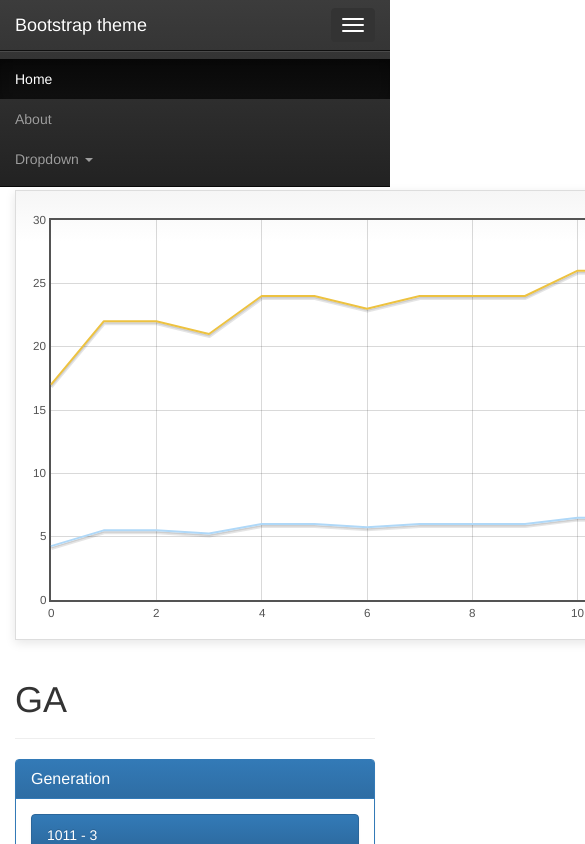
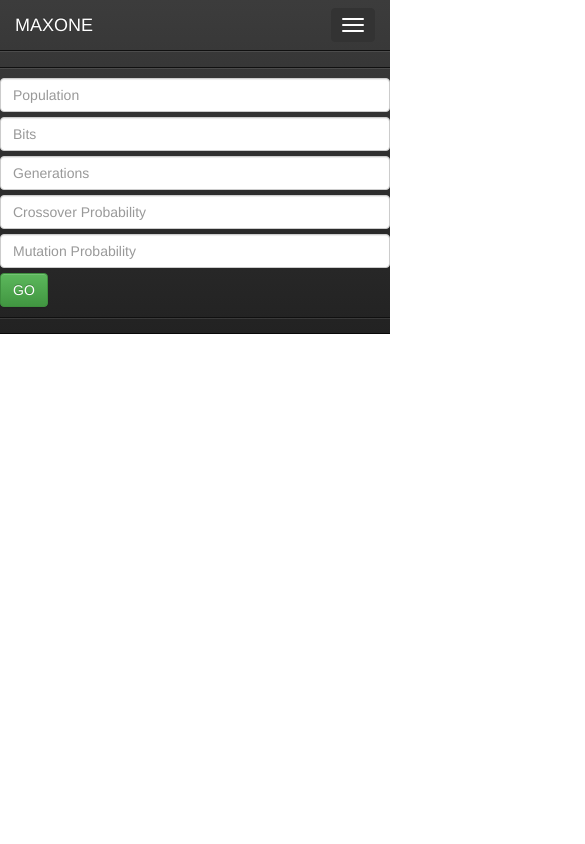
Before and after one commit to pachydermx/GA, a plain HTML site: page GABasic/test.html in a window 390 px wide. Both pictures are taken after a click on the button "Toggle navigation". Shown: the top 844 px of the page, 585 px wide, since content can reach past the window. Drawn offline with Linux system fonts and the light colour scheme.

Commit message:
User Interface

```diff
--- a/GABasic/css.css
+++ b/GABasic/css.css
@@ -1,6 +1,6 @@
 .demo-container {
 	box-sizing: border-box;
-	width: 850px;
+	width: 1140px;
 	height: 450px;
 	padding: 20px 15px 15px 15px;
 	margin: 15px auto 30px auto;
@@ -29,3 +29,7 @@
 	color: white;
 	background-color: red;
 }
+
+#display {
+	display: none;
+}
--- a/GABasic/god.js
+++ b/GABasic/god.js
@@ -1,9 +1,9 @@
-function God() {
+function God(cp, mp) {
 	this.population = [];
 	this.mark = [];
 	this.length;
-	this.crossover_probability = 0.6;
-	this.mutation_probability = 0.05;
+	this.crossover_probability = cp;
+	this.mutation_probability = mp;
 	this.last_job = "";
 	this.gen = 0;
 	this.counter = -1;
@@ -126,14 +126,14 @@ God.prototype.print = function () {
 
 God.prototype.code = function() {
 	var buf = '<div id="list_' + this.counter + '" class="col-sm-2"><div class="panel panel-' + this.type + '"><div class="panel-heading"><h3 class="panel-title">';
-	buf += this.last_job;
+	buf += this.last_job + " Gen:" + this.gen;
 	buf += '</h3></div><div class="panel-body"><div><ul class="list-group">';
 
 	for (var i in this.population) {
 		buf += this.population[i].code(i, this.mark[i]);
 	}
 
-	buf += "<p>" + "Avg: " + this.avgFit() + " Sum: " + this.sumFit() + "</p>";
+	buf += "<p>" + "Avg: " + Math.floor(this.avgFit() * 100) / 100 + "</p><p>Sum: " + this.sumFit() + "</p>";
 
 	buf += '</ul></div></div></div></div>';
 	$("#insert_point").append(buf);
--- a/GABasic/manager.js
+++ b/GABasic/manager.js
@@ -1,5 +1,5 @@
 function Manager() {
-	this.sum_plot = [];
+	this.plots = [];
 }
 
 Manager.prototype.setActive = function (counter, item) {
@@ -10,4 +10,34 @@ Manager.prototype.setLastColumn = function (item) {
 	this.setActive(god.counter, item);
 }
 
+Manager.prototype.go = function () {
+	// clear
+	$("#insert_point").html("");
+	plot_sum = [];
+	plot_avg = [];
+	counter = 0;
+	// load values
+	var population = parseInt($("#p_input").val());
+	var bits = parseInt($("#b_input").val());
+	var gens = parseInt($("#g_input").val());
+	var cp = parseFloat($("#cp_input").val());
+	var mp = parseFloat($("#fp_input").val());
+	// init
+	god = new God(cp, mp);
+	god.init(population, bits);
+	god.code();
+	for (var i = 0; i < gens; i++){
+		god.select();
+		god.code();
+		god.crossover();
+		god.code();
+		god.mutation();
+		god.code();
+	}
+
+	this.plots.push(plot_sum);
+	this.plots.push(plot_avg);
+	$.plot("#placeholder", this.plots);
+}
+
 var manager = new Manager();
--- a/GABasic/page_func.js
+++ b/GABasic/page_func.js
@@ -1,20 +1,29 @@
-var god = new God();
+var god;
 var plot_sum = [];
 var plot_avg = [];
 var counter = 0;
 
-god.init(8, 4);
-god.code();
-for (var i = 0; i < 5; i++){
-	god.select();
-	god.code();
-	//god.print();
-	god.crossover();
-	god.code();
-	//god.print();
-	god.mutation();
-	//god.print();
-	god.code();
-}
+$("#go_button").click(function() {
+	// check value
+	if ($("#p_input").val().length == 0) {
+		$("#p_input").val(10);
+	}
+	if ($("#b_input").val().length == 0) {
+		$("#b_input").val(6);
+	}
+	if ($("#g_input").val().length == 0) {
+		$("#g_input").val(8);
+	}
+	if ($("#cp_input").val().length == 0) {
+		$("#cp_input").val(0.6);
+	}
+	if ($("#mp_input").val().length == 0) {
+		$("#mp_input").val(0.05);
+	}
+	$("#intro").fadeOut();
+	$("#display").fadeIn();
 
-$.plot("#placeholder", [plot_sum, plot_avg]);
+	// run
+	manager.go();
+
+})
--- a/GABasic/test.html
+++ b/GABasic/test.html
@@ -22,7 +22,7 @@
 	<script src="couple.js"></script>
 	<script src="node.js"></script>
 
-    <title>Theme Template for Bootstrap</title>
+    <title>MAXONE</title>
 
     <!-- Bootstrap core CSS -->
     <link href="../lib/bootstrap-3.3-2.5-dist/css/bootstrap.min.css" rel="stylesheet">
@@ -47,27 +47,40 @@
             <span class="icon-bar"></span>
             <span class="icon-bar"></span>
           </button>
-          <a class="navbar-brand" href="#">Bootstrap theme</a>
+          <a class="navbar-brand" href="#">MAXONE</a>
         </div>
         <div id="navbar" class="navbar-collapse collapse">
           <ul class="nav navbar-nav">
-            <li class="active"><a href="#">Home</a></li>
-            <li><a href="#about">About</a></li>
-            <li class="dropdown">
-              <a href="#" class="dropdown-toggle" data-toggle="dropdown" role="button" aria-haspopup="true" aria-expanded="false">Dropdown <span class="caret"></span></a>
-              <ul class="dropdown-menu">
-                <li><a href="#">Action</a></li>
-                <li role="separator" class="divider"></li>
-                <li class="dropdown-header">Nav header</li>
-                <li><a href="#">Separated link</a></li>
-              </ul>
-            </li>
+			<form class="navbar-form">
+            <div class="form-group">
+              <input id="p_input" type="number" placeholder="Population" class="form-control">
+            </div>
+            <div class="form-group">
+              <input id="b_input" type="number" placeholder="Bits" class="form-control">
+            </div>
+            <div class="form-group">
+              <input id="g_input" type="number" placeholder="Generations" class="form-control">
+            </div>
+            <div class="form-group">
+              <input id="cp_input" type="number" placeholder="Crossover Probability" class="form-control">
+            </div>
+            <div class="form-group">
+              <input id="mp_input" type="number" placeholder="Mutation Probability" class="form-control">
+            </div>
+            <button id="go_button" class="btn btn-success">GO</button>
+          </form>
           </ul>
         </div><!--/.nav-collapse -->
       </div>
     </nav>
 
     <div class="container theme-showcase" role="main">
+
+		<div id="intro" class="alert alert-info" role="alert">
+        <strong>Click GO with default configuration</strong> or input parameters manually.
+      </div>
+
+		<div id="display">
 
       <div class="page-header">
         <h1>Result</h1>
@@ -81,7 +94,7 @@
 
 
       <div class="page-header">
-        <h1>GA</h1>
+        <h1>Inspector</h1>
       </div>
 
 	<div class="row" id="insert_point">
@@ -91,6 +104,7 @@
     </div>
 
 
+	  </div>
     <script src="../lib/bootstrap-3.3-2.5-dist/js/bootstrap.min.js"></script>
 	<script src="page_func.js"></script>
   </body>
```
